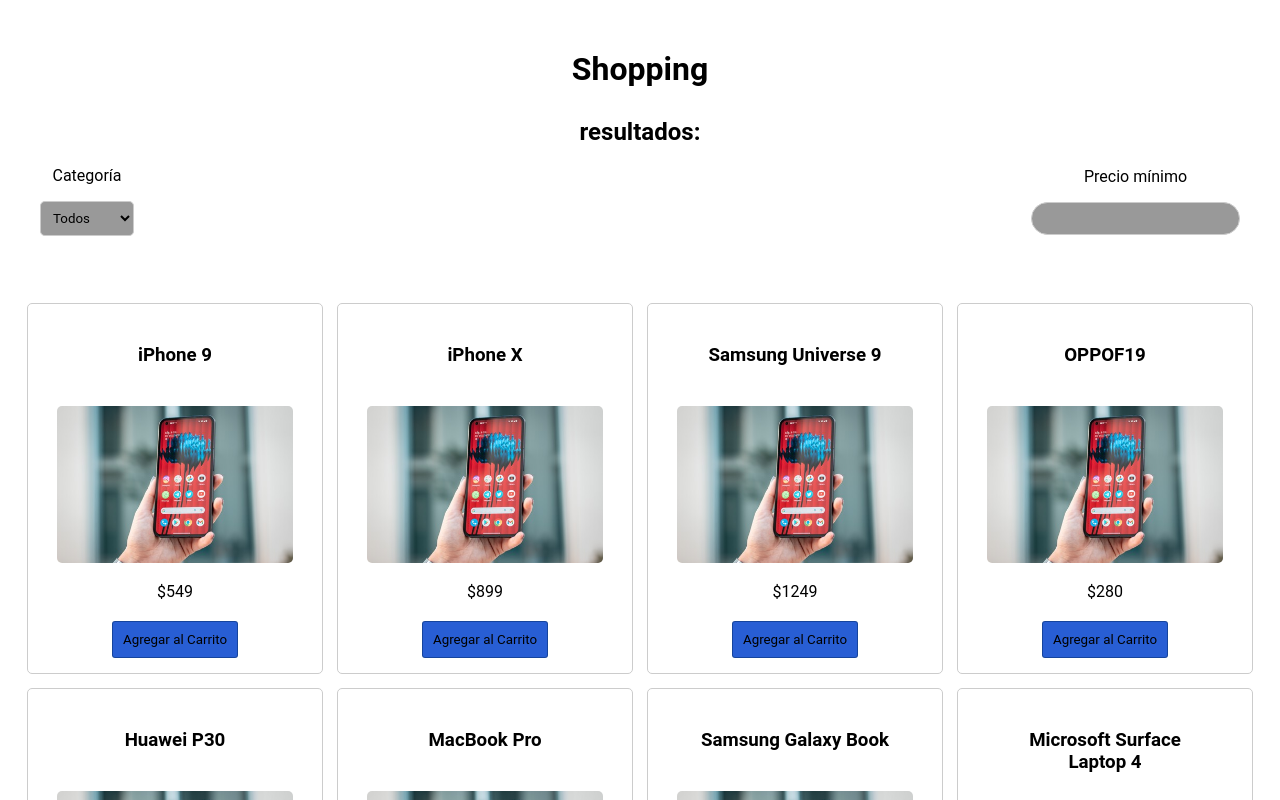
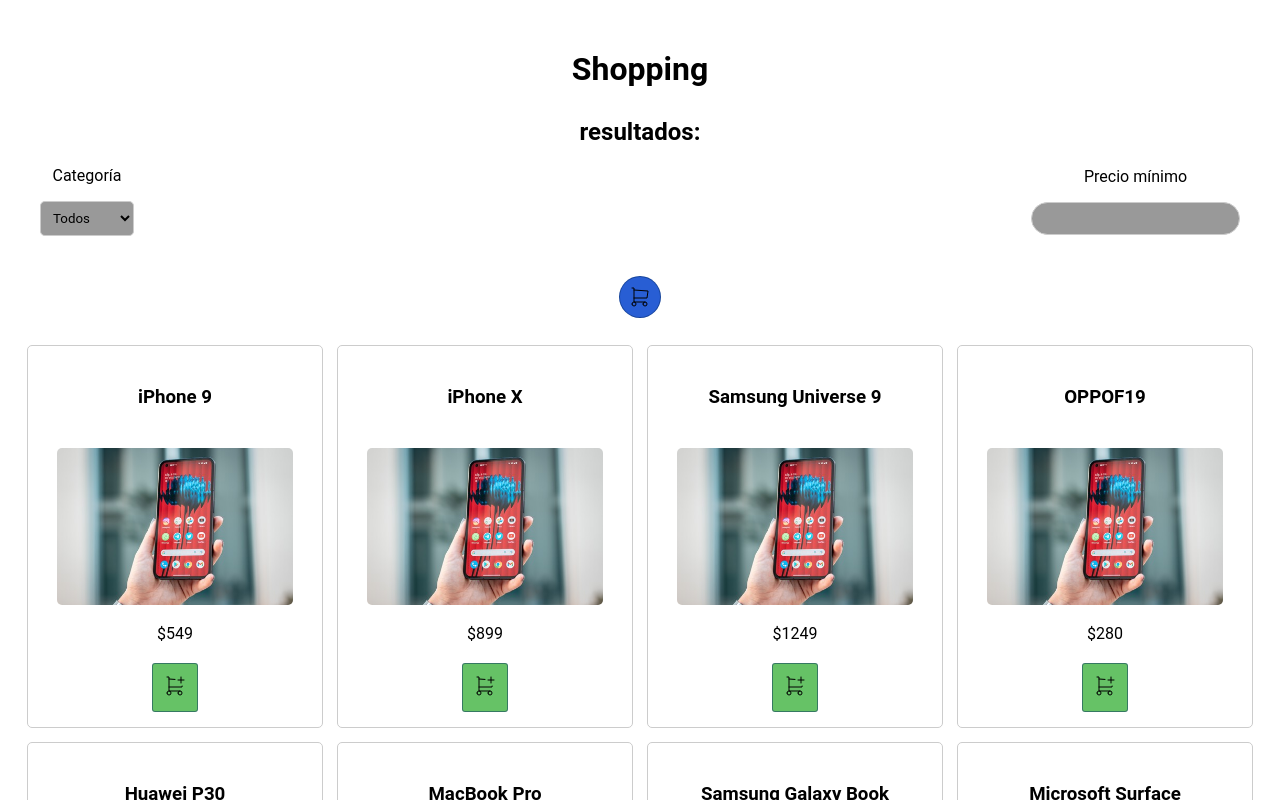
Before and after one commit to ariana-marsan/carrito-de-super, a React (Create React App) app: page / in a window 1280 px wide. Shown: the top 800 px of the page. Built offline with nearby package versions, Linux system fonts and the light colour scheme.

Commit message:
created the cart but still need to be perfected

```diff
--- a/src/App.css
+++ b/src/App.css
@@ -47,6 +47,11 @@
   padding: 15px;
   padding-bottom: 5px;
 }
+li span{
+  padding: 15px;
+}li strong{
+  padding: 15px;
+}
 li button{
   padding: 10px;
   margin: 15px;
@@ -86,3 +91,30 @@
   background-color: #5559;
   padding: .5rem
 }
+.cartIcon{
+  text-align: center;
+}
+.cart{
+  display: none;
+  text-align: center;
+}
+.cart-button{
+  display: grid;
+  margin: auto;
+  text-align: center;
+
+  background-color: rgb(40, 94, 212);
+  border: 1px solid rgba(1, 39, 95, 0.467);
+  border-radius: 10rem;
+  padding: .5rem;
+  width: fit-content;
+  height: fit-content;
+}
+.cart-button:hover{
+  background-color: rgb(65, 114, 219);
+  border: 1px solid rgba(1, 25, 61, 0.467);
+  scale: 1.05;
+}
+.cart-button ~ input:checked ~ .cart{
+  display: block;
+}
--- a/src/App.js
+++ b/src/App.js
@@ -1,9 +1,11 @@
 import packageJSON from './mocks/package.json';
 import './App.css';
-import { Products } from './hooks/Products';
+import { Products } from './components/Products';
 import { useState } from 'react';
 import { Header } from './components/Header';
 import { useFilters } from './hooks/useFilters';
+import { Cart } from './components/Cart';
+import { CartProvider } from './context/cart';
 
 function App() {
   const [products] = useState(packageJSON);
@@ -12,10 +14,11 @@
   const filteredProducts = handleFilterChange(products);
 
   return (
-    <>
+    <CartProvider>
     <Header />
+    <Cart />
     <Products products={filteredProducts} />
-    </>
+    </CartProvider>
   );
 }
 
--- /dev/null
+++ b/src/components/Cart.jsx
@@ -0,0 +1,54 @@
+import { useId } from 'react';
+import phone from './img.jpg';
+import { CartIcon, ClearCartIcon } from './Icons.jsx';
+import '../App.css';
+import { useCart } from '../hooks/useCart';
+
+function CartItem ({ price, title, quantity, addToCart }) {
+    return(
+        <li>
+              <h3>Items in Cart</h3>
+              <img src={ phone } alt="product"></img>
+              <p>
+                  <strong>{title}</strong>
+                  <span>{price}</span>
+              </p>
+
+              <footer>
+                  <small>{quantity}</small>
+                  <button onClick={addToCart}>+1</button>
+              </footer>
+         </li>
+    )
+}
+
+export function Cart() {
+    const cartCheckboxId = useId();
+    const {cart, clearCart, addToCart} = useCart();
+
+
+    return(
+        <>
+          <label className='cart-button' htmlFor={cartCheckboxId}
+  title="open cart">
+            <CartIcon />
+          </label>
+          <input type='checkbox' id={cartCheckboxId} className='cart-checkbox' hidden/>
+
+          <aside className='cart'>
+            <ul>
+                {cart.map((product) => (
+                    <CartItem key={product.id}
+                       addToCart={() => addToCart(product)}
+                          {...product}
+                    />
+                ))}
+            </ul>
+
+            <button className='clearCart' onClick={clearCart}>
+                <ClearCartIcon />
+            </button>
+          </aside>
+        </>
+    )
+}
--- /dev/null
+++ b/src/components/Icons.jsx
@@ -0,0 +1,51 @@
+export function AddToCartIcon () {
+    return (
+      <svg xmlns='http://www.w3.org/2000/svg' width='24' height='24' viewBox='0 0 24 24' strokeWidth='1' stroke='currentColor' fill='none' strokeLinecap='round' strokeLinejoin='round'>
+        <path stroke='none' d='M0 0h24v24H0z' fill='none' />
+        <path d='M6 19m-2 0a2 2 0 1 0 4 0a2 2 0 1 0 -4 0' />
+        <path d='M17 19m-2 0a2 2 0 1 0 4 0a2 2 0 1 0 -4 0' />
+        <path d='M17 17h-11v-14h-2' />
+        <path d='M6 5l6 .429m7.138 6.573l-.143 1h-13' />
+        <path d='M15 6h6m-3 -3v6' />
+      </svg>
+    )
+  }
+
+  export function RemoveFromCartIcon () {
+    return (
+      <svg xmlns='http://www.w3.org/2000/svg' width='24' height='24' viewBox='0 0 24 24' strokeWidth='1' stroke='currentColor' fill='none' strokeLinecap='round' strokeLinejoin='round'>
+        <path stroke='none' d='M0 0h24v24H0z' fill='none' />
+        <path d='M6 19m-2 0a2 2 0 1 0 4 0a2 2 0 1 0 -4 0' />
+        <path d='M17 19m-2 0a2 2 0 1 0 4 0a2 2 0 1 0 -4 0' />
+        <path d='M17 17h-11v-14h-2' />
+        <path d='M6 5l8 .571m5.43 4.43l-.429 3h-13' />
+        <path d='M17 3l4 4' />
+        <path d='M21 3l-4 4' />
+      </svg>
+    )
+  }
+
+  export function ClearCartIcon () {
+    return (
+      <svg xmlns='http://www.w3.org/2000/svg' width='24' height='24' viewBox='0 0 24 24' strokeWidth='1' stroke='currentColor' fill='none' strokeLinecap='round' strokeLinejoin='round'>
+        <path stroke='none' d='M0 0h24v24H0z' fill='none' />
+        <path d='M6 19m-2 0a2 2 0 1 0 4 0a2 2 0 1 0 -4 0' />
+        <path d='M17 17a2 2 0 1 0 2 2' />
+        <path d='M17 17h-11v-11' />
+        <path d='M9.239 5.231l10.761 .769l-1 7h-2m-4 0h-7' />
+        <path d='M3 3l18 18' />
+      </svg>
+    )
+  }
+
+  export function CartIcon () {
+    return (
+      <svg xmlns='http://www.w3.org/2000/svg' width='24' height='24' viewBox='0 0 24 24' strokeWidth='1' stroke='currentColor' fill='none' strokeLinecap='round' strokeLinejoin='round'>
+        <path stroke='none' d='M0 0h24v24H0z' fill='none' />
+        <path d='M6 19m-2 0a2 2 0 1 0 4 0a2 2 0 1 0 -4 0' />
+        <path d='M17 19m-2 0a2 2 0 1 0 4 0a2 2 0 1 0 -4 0' />
+        <path d='M17 17h-11v-14h-2' />
+        <path d='M6 5l14 1l-1 7h-13' />
+      </svg>
+    )
+  }
--- /dev/null
+++ b/src/components/Products.jsx
@@ -0,0 +1,37 @@
+import  phone  from './img.jpg'
+import { useCart } from '../hooks/useCart'
+import { AddToCartIcon, RemoveFromCartIcon } from './Icons';
+
+export function Products ({ products }) {
+  const { addToCart, cart, removeFromCart } = useCart();
+
+  const checkProduct = (product) => {
+    return cart.some(item => item.id === product.id)
+  }
+
+    return(
+      <main>
+        <ul>
+          {products.slice(0, 10).map((product) => {
+            const isProductInCart = checkProduct(product);
+
+          return (
+            <li key={product.id}>
+                  <h3>{product.title}</h3>
+                  <img src={ phone }
+                  alt={product.description} />
+                  <p>${product.price}</p>
+                  <button style={{backgroundColor: isProductInCart ? '#9009' : '#0909'}}
+                  onClick={() => isProductInCart ? removeFromCart(product) : addToCart(product)}
+                  >
+                  {
+                    isProductInCart ? <RemoveFromCartIcon /> : <AddToCartIcon />
+                  }</button>
+            </li>
+          );
+        })
+          }
+        </ul>
+      </main>
+      )
+}
--- /dev/null
+++ b/src/context/cart.jsx
@@ -0,0 +1,45 @@
+import { createContext, useState } from "react";
+
+export const CartContext = createContext();
+
+export function CartProvider({ children }) {
+  const [cart, setCart] = useState([]);
+  console.log(cart)
+
+  const addToCart = (product) => {
+
+    const productIndex = cart.findIndex((item) => item.id === product.id);
+
+    if(productIndex >= 0) {
+        const newCart= structuredClone(cart)
+
+        newCart[productIndex].quantity+= 1;
+        console.log(newCart)
+        return setCart(newCart);
+    }
+    setCart(prevState=> ([
+        ...prevState,
+        {
+            ...product,
+            quantity: 1
+        }
+    ])
+    )
+  };
+
+  const removeFromCart = (product) => {
+    setCart(prevState => prevState.filter(item => item.id !== product.id))
+  }
+
+  const clearCart = () => {
+    setCart([]);
+  };
+
+  return (
+    <CartContext.Provider value={{
+        cart, setCart, addToCart, clearCart, removeFromCart
+        }}>
+      {children}
+    </CartContext.Provider>
+  );
+}
--- a/src/hooks/Products.jsx
+++ /dev/null
@@ -1,18 +0,0 @@
-import  phone  from './img.jpg'
-
-export function Products ({ products }) {
-    return(
-      <main>
-        <ul>
-            {products.map((product) => (
-          <li key={product.id}>
-                <h3>{product.title}</h3>
-                <img src={ phone }
-                alt={product.description} />
-                <p>${product.price}</p>
-                <button>Agregar al Carrito</button>
-          </li>
-            ))}
-        </ul>
-      </main>)
-}
--- /dev/null
+++ b/src/hooks/useCart.jsx
@@ -0,0 +1,11 @@
+import { useContext } from "react";
+import { CartContext } from "../context/cart";
+
+export function useCart() {
+    const context = useContext(CartContext);
+
+    if (context === undefined) {
+        throw new Error('useCart must be used within a CartProvider');
+    }
+    return context;
+}
```
Also changed, not shown: src/components/img.jpg (renamed from src/hooks/img.jpg).
